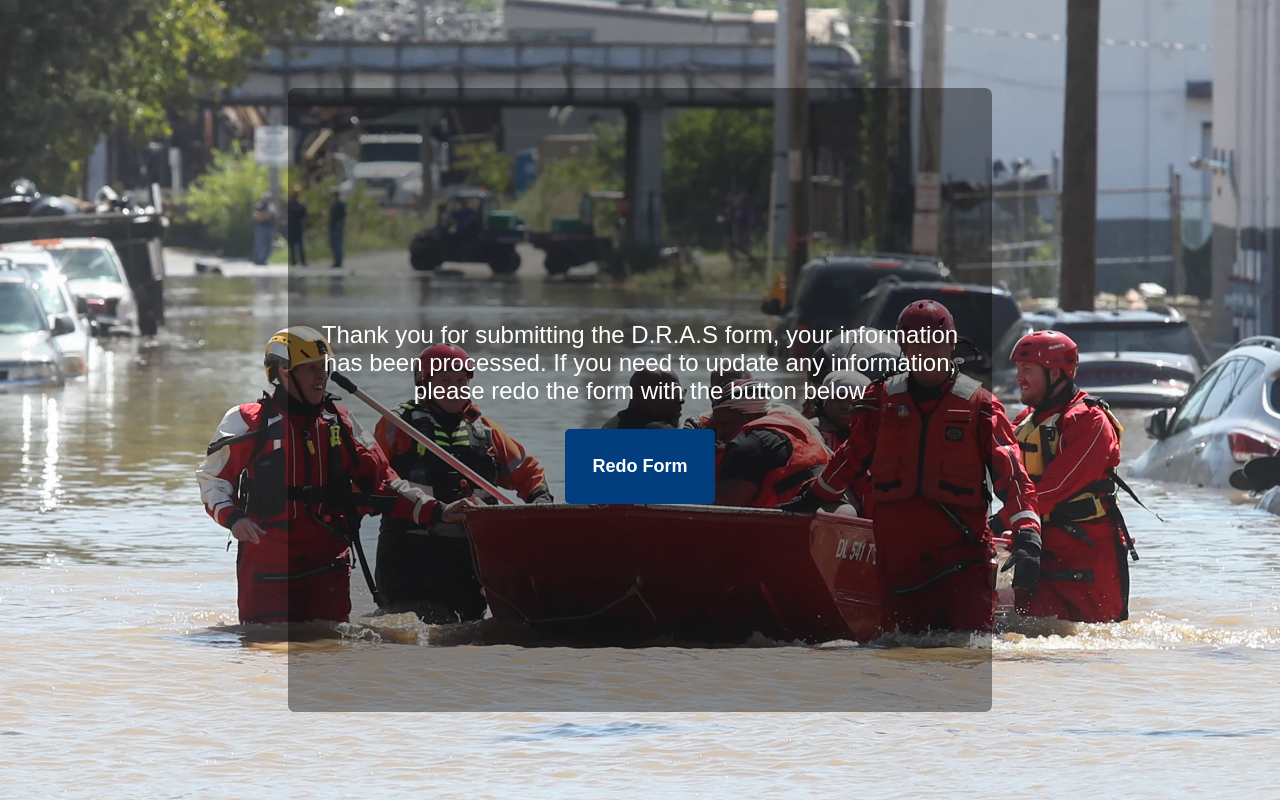
After one commit to noah-hanka/globhack22, a Flask app: template templates/complete.html in a window 1280 px wide. The commit adds this page. Run offline with Flask 2, Linux system fonts and the light colour scheme; the template is opened without the code that fills it: most values are stand-ins (such as "Sample title", 1, 10 or a date in 2020).

Commit message:
complete page done

```diff
--- a/db/formEntry.csv
+++ b/db/formEntry.csv
@@ -1,2 +1,3 @@
 email,password,street_address,city,state,zipCode,water,food,electricity,shelter,tp
-a,b,225 Mulberry Road,Mansfield Center,CT,06250,no,no,no,yes,no
+ingridhanka@hotmail.com,password,225 Mulberry Road,Storrs,CT,06250,yes,yes,yes,yes,yes
+a,b,225 Mulberry Road,Mansfield Center,CT,06250,yes,no,no,yes,yes
--- a/db/userCredentials.csv
+++ b/db/userCredentials.csv
@@ -1,4 +1,3 @@
 email,password,birthdate,lic_no,ssn
-a,b,2001-12-08,120812811,24618924
-john.huang@uconn.edu,123,1111-11-11,111,111111111
-ingridhanka@hotmail.com,ingrid,2013-05-21,1238419264,123498623
+a,b,05052001,35236893,142389623
+ingridhanka@hotmail.com,password,2001-05-05,3423986,3289473829
--- a/server.py
+++ b/server.py
@@ -12,8 +12,6 @@ def landingPage():
     return render_template('landingpage.html')
 
 # general user login routing
-
-
 @app.route('/userlogin')
 def userLogin():
     return render_template('userlogin.html')
@@ -32,7 +30,6 @@ def form():
                 else:
                     break
     return render_template('userlogin.html', invalidLogin=True)
-
 
 @app.route('/submitForm', methods=["POST"])
 def submitForm():
@@ -71,7 +68,7 @@ def submitForm():
     with open('./db/formEntry.csv', 'a') as formW:
         writer = DictWriter(formW, fieldnames=fields)
         writer.writerow(row_app)
-    return render_template('landingpage.html')
+    return render_template('complete.html', email=email, password=password)
 
 
 # administrator login routing
--- /dev/null
+++ b/static/complete.css
@@ -0,0 +1,46 @@
+html {
+    height: 100%;
+}
+
+body {
+    height: 100%;
+    margin: 0;
+    font-family: Arial, Helvetica, sans-serif;
+    display: grid;
+    justify-items: center;
+    align-items: center;
+    background-color: #979DAC;
+    background-image: url("login.webp");
+    background-size: cover;
+    color: white;
+}
+
+#main-holder {
+    width: 50%;
+    height: 70%;
+    display: flex;
+    justify-content: center;
+    flex-direction: column;
+    align-items: center;
+    background-color: #002855;
+    border-radius: 7px;
+    border: none;
+    padding: 2rem;
+    background-color: rgba(0, 0, 0, .4);
+    text-align: center;
+    font-size: x-large;
+}
+
+#login-form-submit {
+    width: 150px;
+    height: 75px;
+    padding: 7px;
+    border: none;
+    border-radius: 5px;
+    color: white;
+    font-weight: bold;
+    background-color: #023E7D;
+    cursor: pointer;
+    outline: none;
+    font-size: large;
+}
--- /dev/null
+++ b/templates/complete.html
@@ -0,0 +1,21 @@
+<!DOCTYPE html>
+<html lang="en">
+<head>
+    <meta charset="UTF-8">
+    <meta http-equiv="X-UA-Compatible" content="IE=edge">
+    <meta name="viewport" content="width=device-width, initial-scale=1.0">
+    <title>D.R.A.S Form Complete</title>
+    <link rel="stylesheet" href="static/base.css">
+    <link rel="stylesheet" href="static/complete.css">
+</head>
+<body>
+    <main id="main-holder">
+        <p>Thank you for submitting the D.R.A.S form, your information has been processed. If you need to update any information, please redo the form with the button below</p>
+        <form id="login-form" method="post" action="/form">
+            <input type="hidden" name="email" value={{email}}>
+            <input type="hidden" name="password" value={{password}}>
+            <input id="login-form-submit" type="submit" value="Redo Form">
+        </form>
+    </main>
+</body>
+</html>
```
Also changed, not shown: static/admin.css (+10 -0 lines), static/output.jpg.
